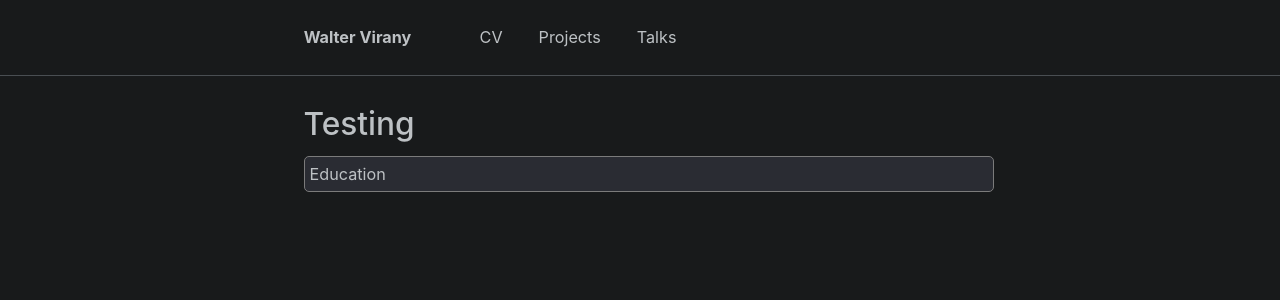
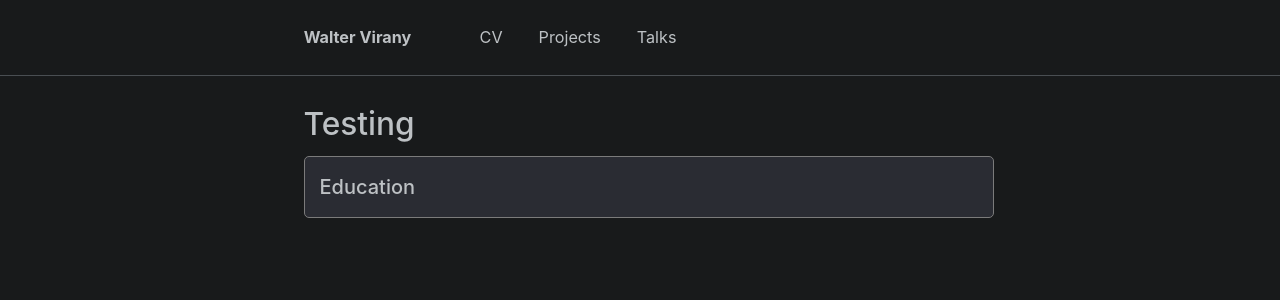
Before and after one commit to wvirany/wvirany.github.io, a Jekyll site: the page built from _pages/test.html, in a window 1280 px wide. Shown: the top 300 px of the page. Built offline with Jekyll 4.4.1, drawn with Linux system fonts in a browser that asks for light colours.

Commit message:
Update test.html

```diff
--- a/_pages/test.html
+++ b/_pages/test.html
@@ -59,7 +59,7 @@ div.cv {
 <body>
 
     <div class="cv">
-        Education
+        <div style="font-size:20px; font-weight:450; padding:10px">Education</div>
     </div>
 
     <!-- <div class="cv">
```
